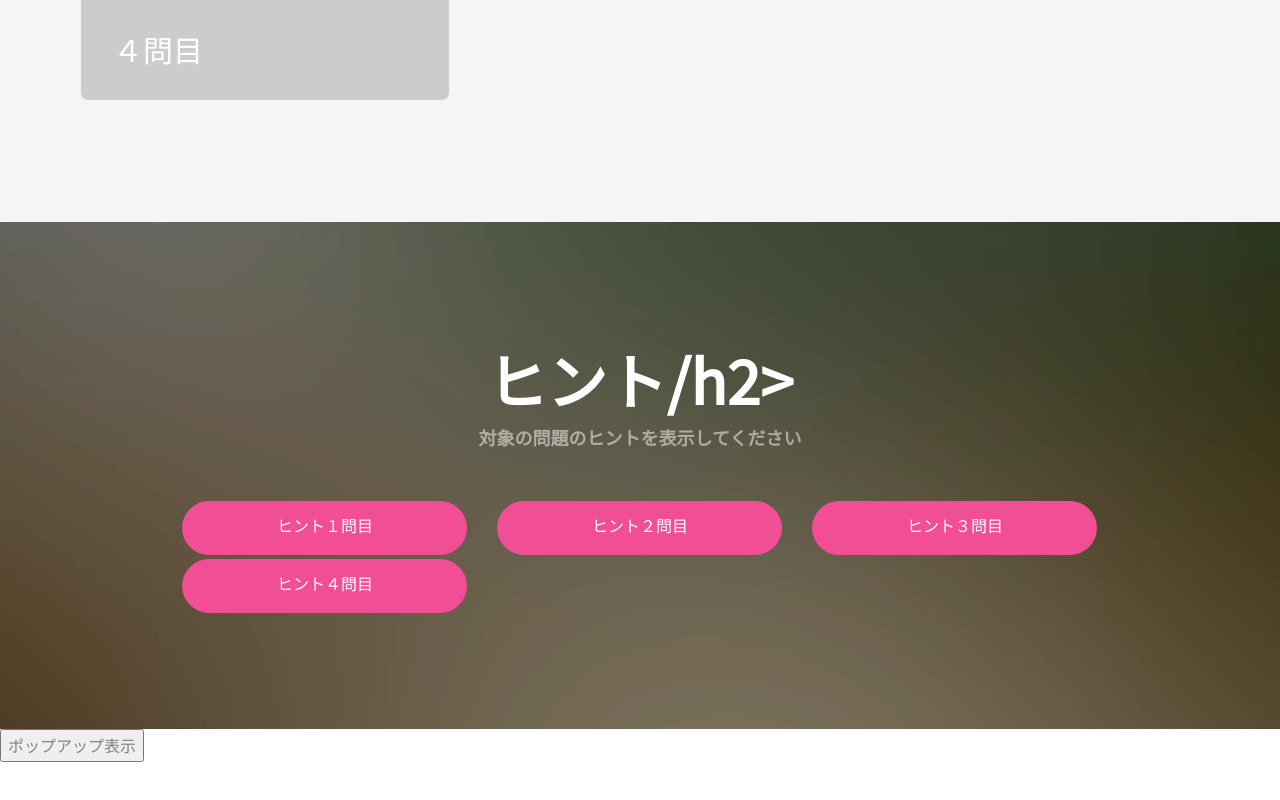
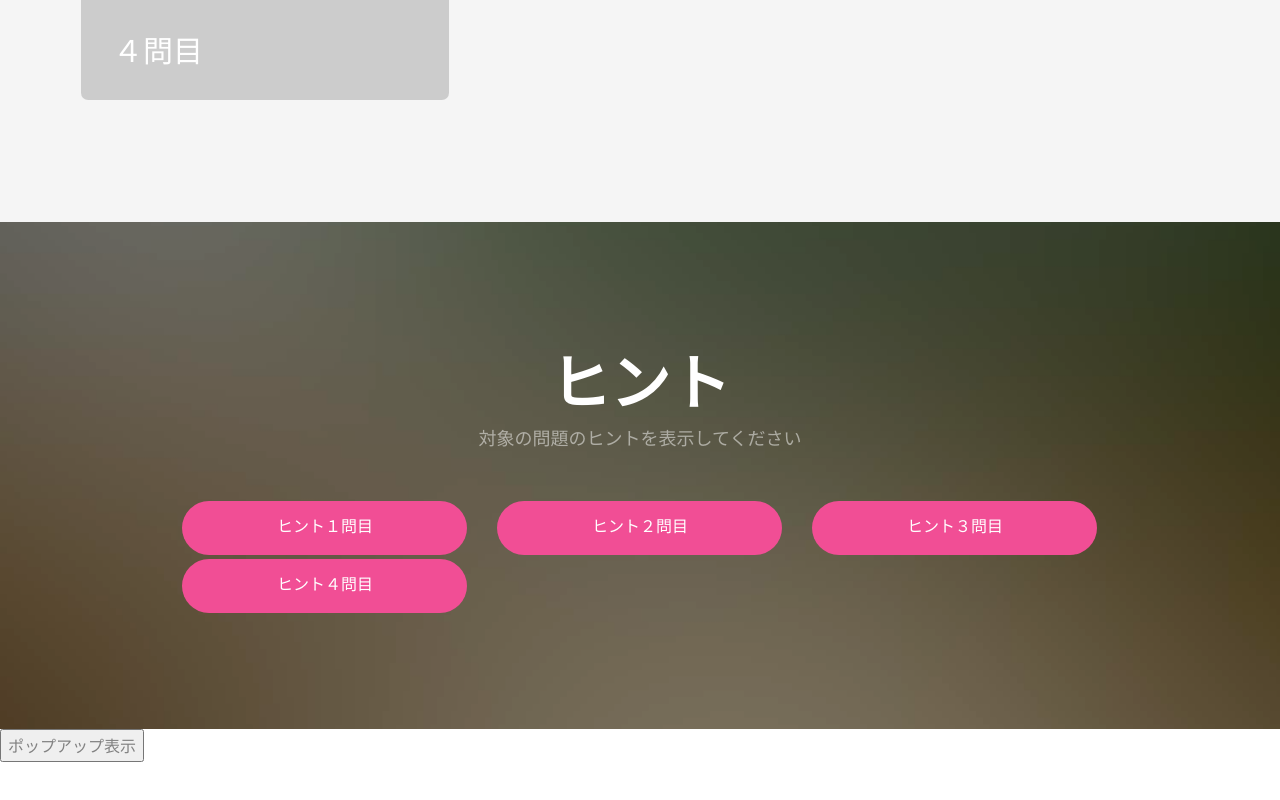
Before and after one commit to t-kyohei/wedding202304baby, a plain HTML site: page index.html in a window 1280 px wide. Shown: the part 3840-4640 px from the top of the page. Drawn offline with nearby package versions, Linux system fonts and the light colour scheme; files whose address does not match are found by name.

```diff
--- a/index.html
+++ b/index.html
@@ -322,7 +322,7 @@
 		<div class="container">
 			<div class="row animate-box">
 				<div class="col-md-8 col-md-offset-2 text-center fh5co-heading">
-					<h2>ヒント/h2>
+					<h2>ヒント</h2>
 					<p>対象の問題のヒントを表示してください</p>
 				</div>
 			</div>
```
